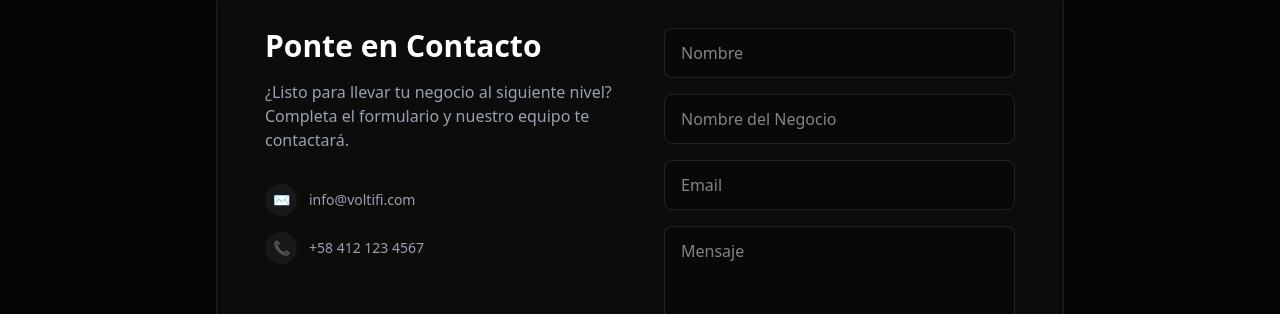
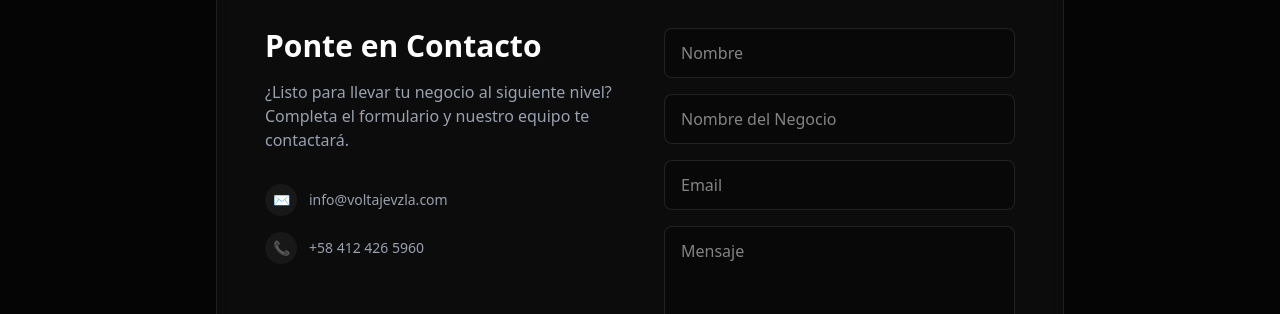
Before and after one commit to ale061191/voltajeVzla, a Next.js app: page /como-funciona in a window 1280 px wide. Shown: the part 1903-2217 px from the top of the page. Built offline with nearby package versions, Linux system fonts and the light colour scheme.

Commit message:
chore: update contact info

```diff
--- a/src/components/sections/BusinessSections.tsx
+++ b/src/components/sections/BusinessSections.tsx
@@ -129,11 +129,11 @@ export const BusinessSections = () => {
                                 <div className="space-y-4 text-sm text-gray-400">
                                     <div className="flex items-center gap-3">
                                         <div className="w-8 h-8 rounded-full bg-white/5 flex items-center justify-center">✉️</div>
-                                        info@voltifi.com
+                                        info@voltajevzla.com
                                     </div>
                                     <div className="flex items-center gap-3">
                                         <div className="w-8 h-8 rounded-full bg-white/5 flex items-center justify-center">📞</div>
-                                        +58 412 123 4567
+                                        +58 412 426 5960
                                     </div>
                                 </div>
                             </div>
```
